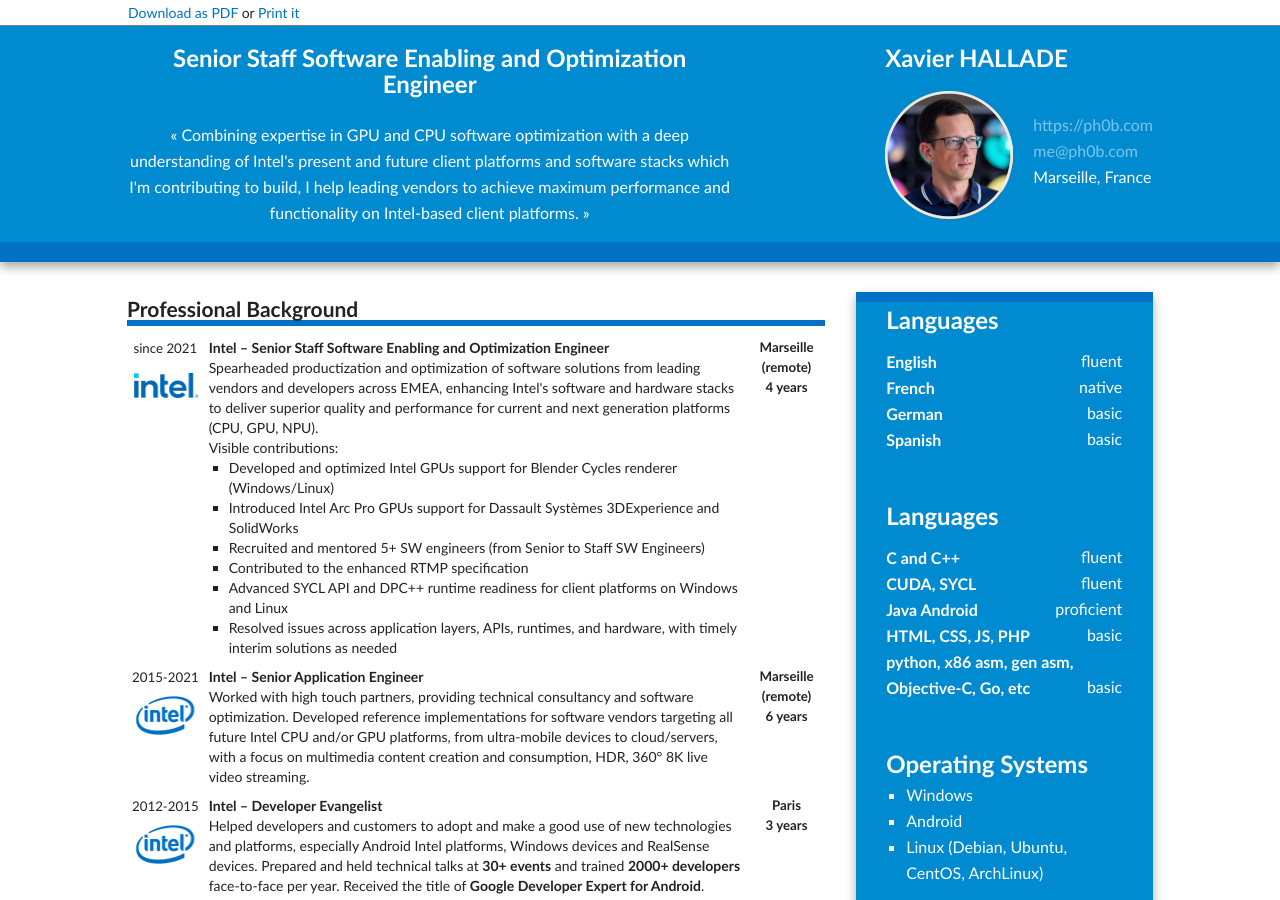
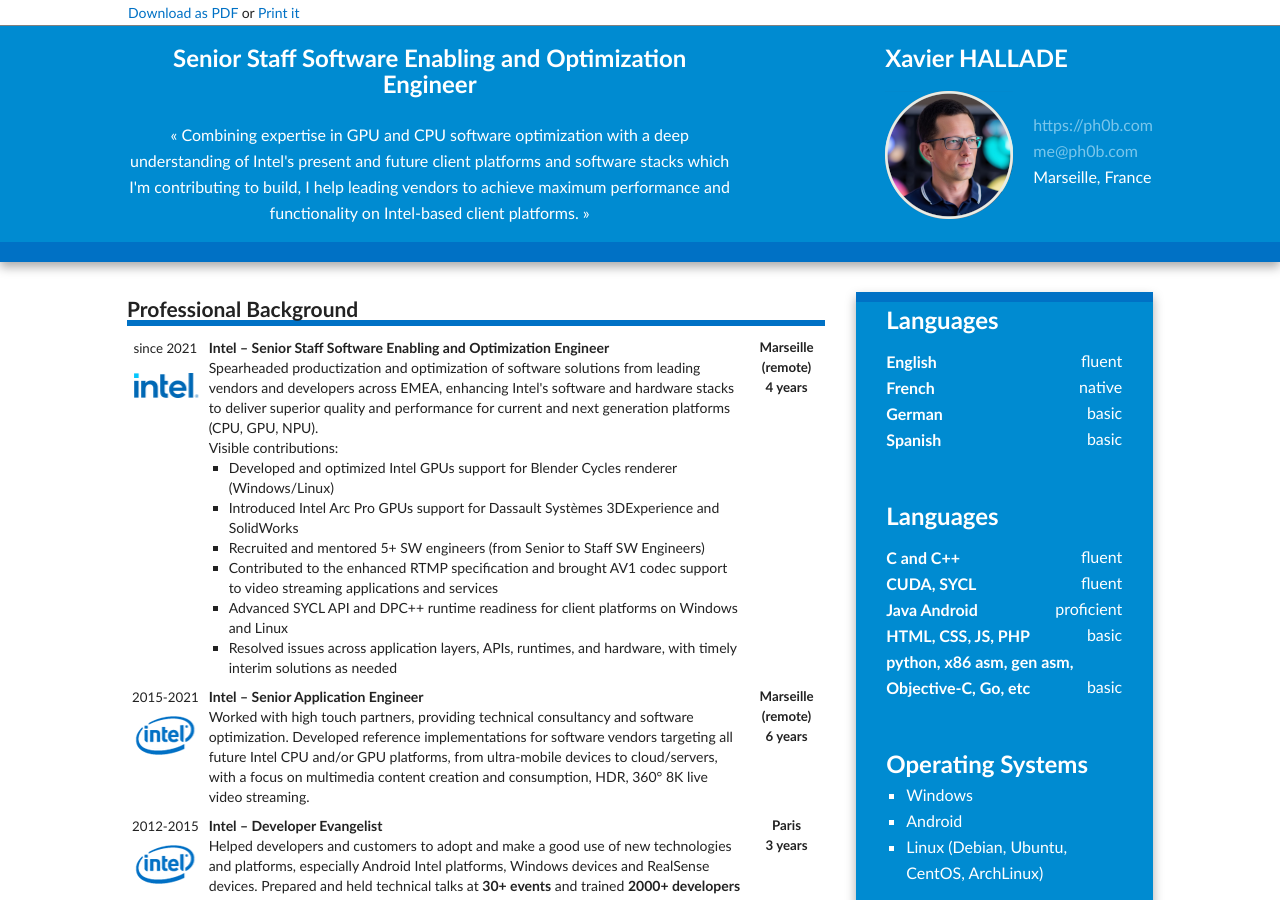
Before and after one commit to ph0b/ph0b.github.io, a Jekyll site: the page cv-en.html, which Jekyll copies as it is, in a window 1280 px wide and 900 px high. Built offline with Jekyll 4.4.1, drawn with Linux system fonts in a browser that asks for light colours.

Commit message:
Update cv-en.html

```diff
--- a/cv-en.html
+++ b/cv-en.html
@@ -166,7 +166,7 @@
 <li>Developed and optimized Intel GPUs support for Blender Cycles renderer (Windows/Linux)</li>
 <li>Introduced Intel Arc Pro GPUs support for Dassault Systèmes 3DExperience and SolidWorks</li>
 <li>Recruited and mentored 5+ SW engineers (from Senior to Staff SW Engineers)</li>
-<li>Contributed to the enhanced RTMP specification</li>
+<li>Contributed to the enhanced RTMP specification and brought AV1 codec support to video streaming applications and services</li>
 <li>Advanced SYCL API and DPC++ runtime readiness for client platforms on Windows and Linux</li>
 <li>Resolved issues across application layers, APIs, runtimes, and hardware, with timely interim solutions as needed</li>
 </ul>
```
